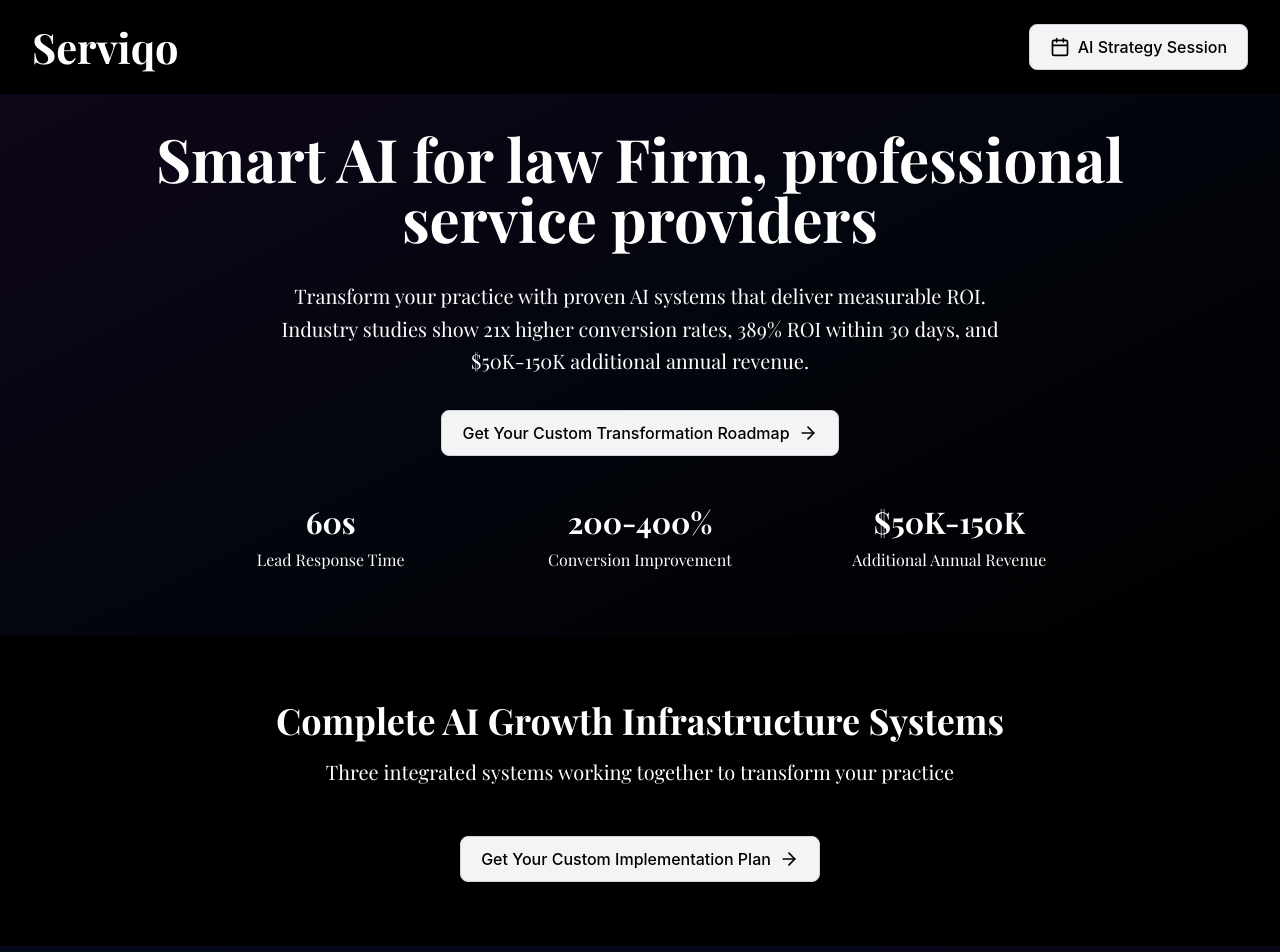
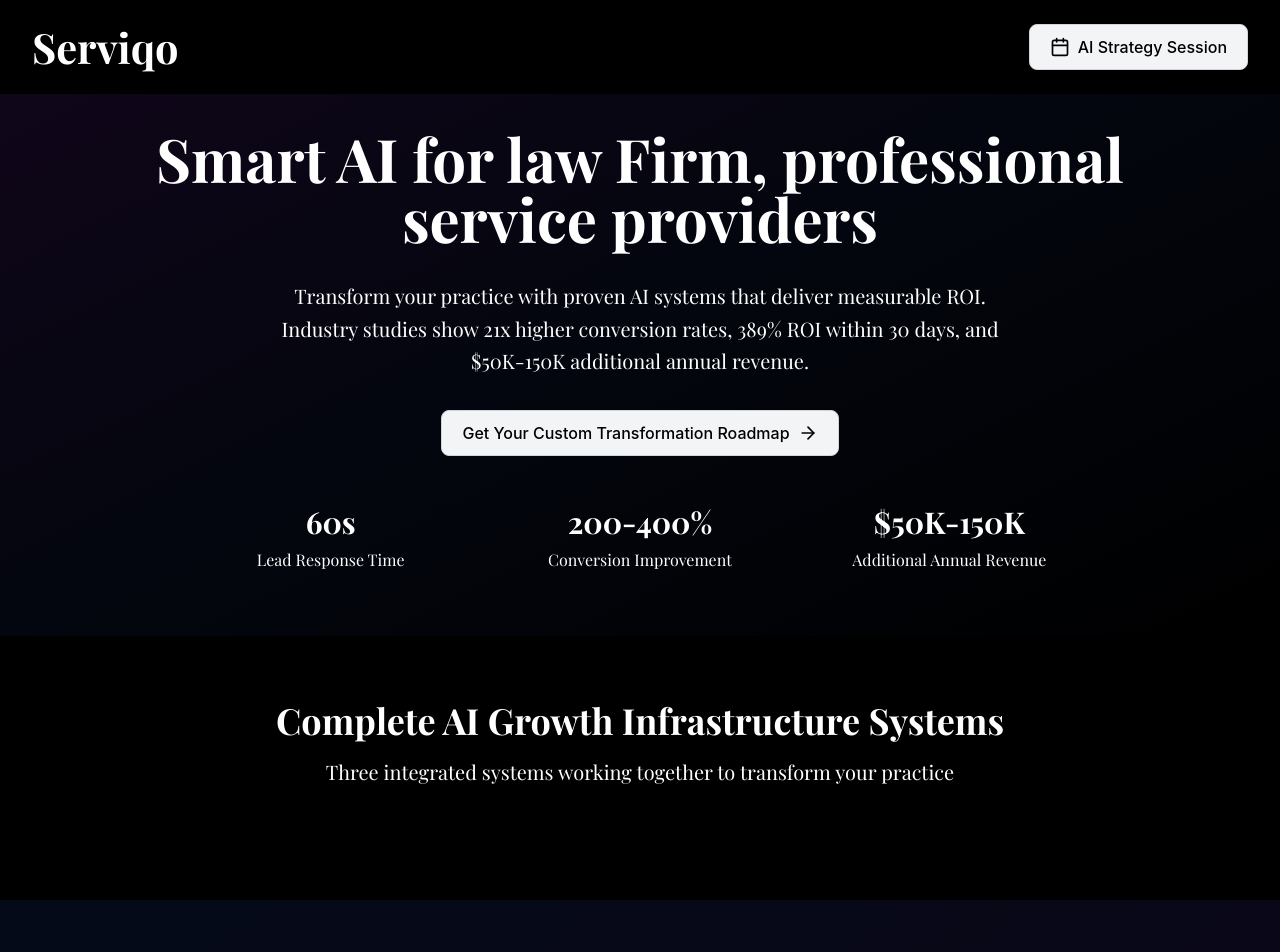
Before and after one commit to SridharA16/ServicoA16, a React (Vite) app: page / in a window 1280 px wide. Shown: the top 952 px of the page. Built offline with nearby package versions, Linux system fonts and the light colour scheme.

Commit message:
Remove CTA Button from Systems Section

```diff
--- a/src/components/SystemsSection.tsx
+++ b/src/components/SystemsSection.tsx
@@ -1,5 +1,4 @@
 import React from 'react';
-import { ArrowRight } from 'lucide-react';
 
 interface SystemsSectionProps {
   onBookingClick: () => void;
@@ -14,19 +13,9 @@
           <h2 className="text-3xl md:text-4xl font-bold mb-4 text-white transition-colors duration-300" style={{ fontFamily: "'Playfair Display', Georgia, 'Times New Roman', serif" }}>
             Complete AI Growth Infrastructure Systems
           </h2>
-          <p className="text-xl mb-8 max-w-3xl mx-auto leading-relaxed text-white transition-colors duration-300" style={{ fontFamily: "'Playfair Display', Georgia, 'Times New Roman', serif" }}>
+          <p className="text-xl max-w-3xl mx-auto leading-relaxed text-white transition-colors duration-300" style={{ fontFamily: "'Playfair Display', Georgia, 'Times New Roman', serif" }}>
             Three integrated systems working together to transform your practice
           </p>
-        </div>
-
-        <div className="text-center mt-12">
-          <button
-            onClick={onBookingClick}
-            className="btn-primary group"
-          >
-            Get Your Custom Implementation Plan
-            <ArrowRight className="ml-2 w-5 h-5" />
-          </button>
         </div>
       </div>
     </section>
```
